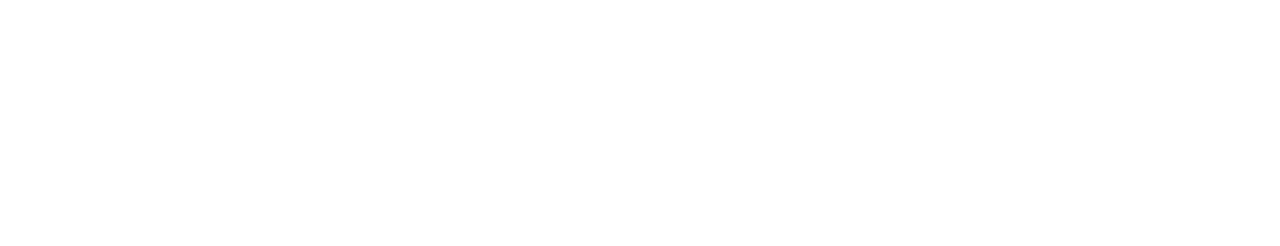
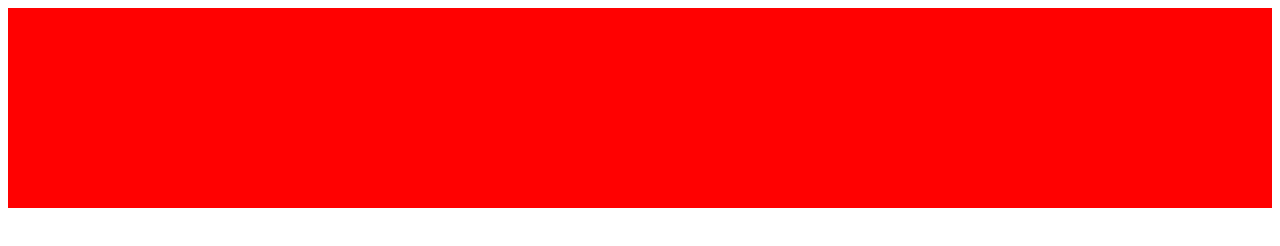
Before and after one commit to mostafasalahsaad/testproject, a plain HTML site: page about.html in a window 1280 px wide. Drawn offline with Linux system fonts and the light colour scheme.

Commit message:
return to red

```diff
--- a/about.html
+++ b/about.html
@@ -4,8 +4,9 @@
     <meta charset="UTF-8">
     <meta name="viewport" content="width=device-width, initial-scale=1.0">
     <title>Document</title>
+    <link rel="stylesheet" href="style.css">
 </head>
 <body>
-
+    <div class="container"></div>
 </body>
 </html>
--- a/style.css
+++ b/style.css
@@ -1 +1 @@
-.container{width: 100%;height: 200px;background: yellow;padding: 0;margin: 0;}
+.container{width: 100%;height: 200px;background: red;padding: 0;margin: 0;}
```
